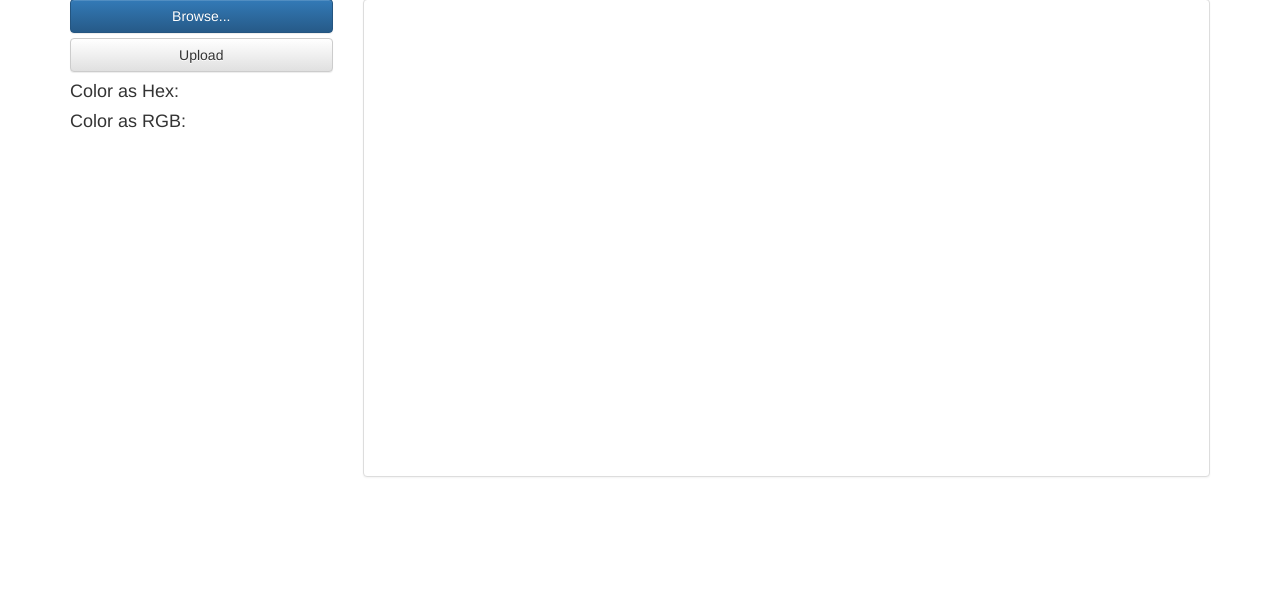
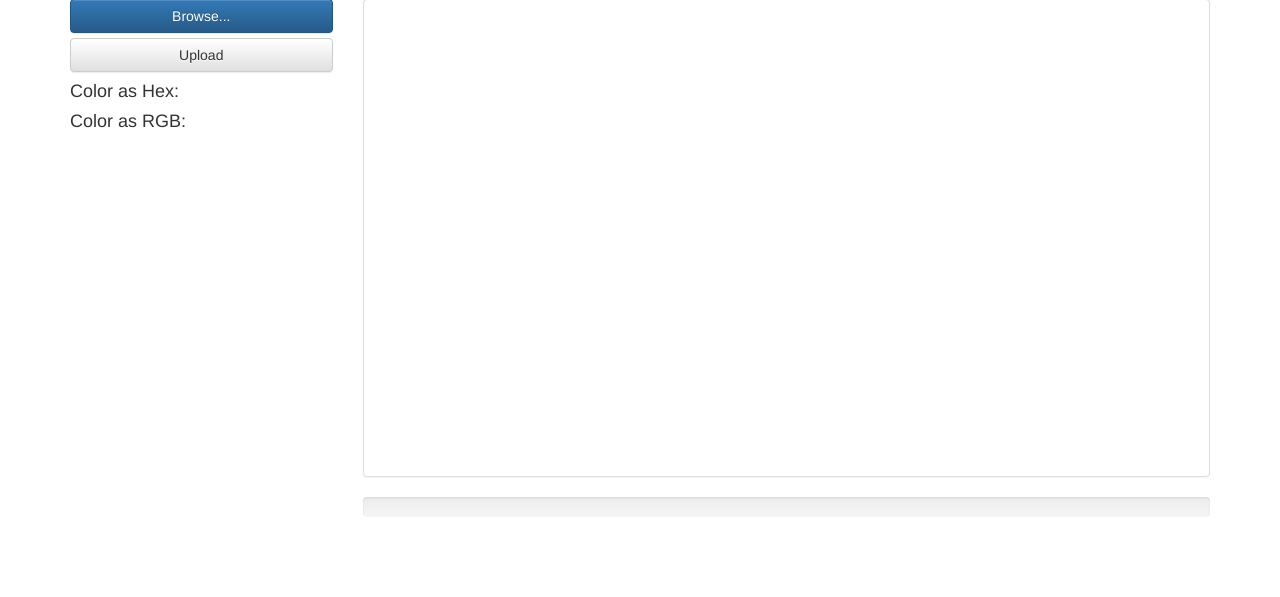
Before and after one commit to Tathorack/Color-Consensus-Website, a Flask app: page /single_average/ in a window 1280 px wide. Shown: the part 76-673 px from the top of the page. Run offline with Flask 2, Linux system fonts and the light colour scheme; some libraries are stand-ins or nearby versions.

Commit message:
Add progress bar to single image average. Commented out upload button color change

```diff
--- a/app/templates/single_average.html
+++ b/app/templates/single_average.html
@@ -21,6 +21,9 @@
       <div class="col-md-9">
         <div class="panel panel-default">
           <div id="averaged-block" class="img-rounded embed-responsive embed-responsive-16by9" style='background: #ffffff; '></div>
+        </div>
+        <div class="progress">
+          <div class="progress-bar" role="progressbar" aria-valuenow="70" aria-valuemin="0" aria-valuemax="100" style="width:0%"></div>
         </div>
       </div>
     </div>
@@ -51,9 +54,23 @@
             $.ajax({
               url: $SCRIPT_ROOT + '/single_average/_average_single',  //server script to process data
               type: 'POST',
+              xhr: function() {
+                var xhr = new window.XMLHttpRequest();
+                xhr.upload.addEventListener("progress", function(evt) {
+                  if (evt.lengthComputable) {
+                    var percentComplete = evt.loaded / evt.total;
+                      percentComplete = parseInt(percentComplete * 100);
+                      $('.progress-bar').css('width',percentComplete+"%");
+                      $('.progress-bar').html(percentComplete+"% Upload progress");
+                      if (percentComplete === 100) {
+                    }
+                  }
+                }, false);
+                return xhr;
+              },
               success: completeHandler = function(data) {
-                $("#upload-file-btn").addClass('btn-success')
-                $("#upload-file-btn").removeClass('btn-default')
+                //$("#upload-file-btn").addClass('btn-success')
+                //$("#upload-file-btn").removeClass('btn-default')
                 $("#upload-file-btn").text("Upload complete");
                 $('#averaged-block').css('background', data.result);
                 var hex = "Color as Hex: " + data.result;
```
